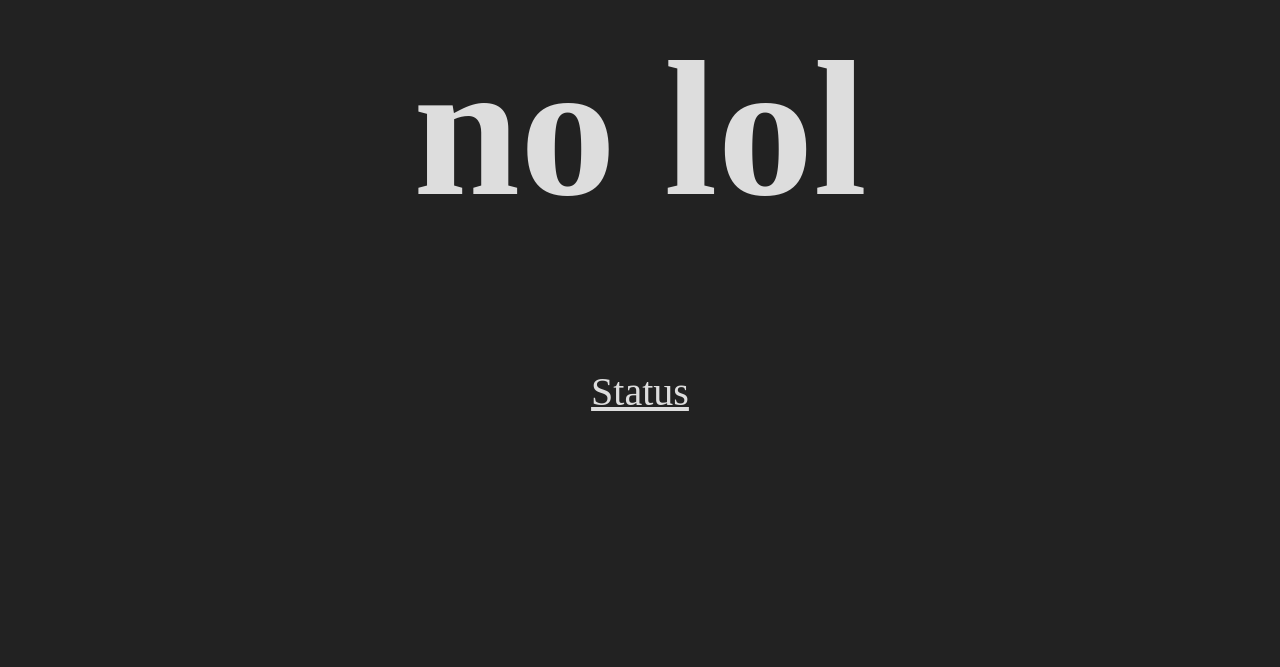
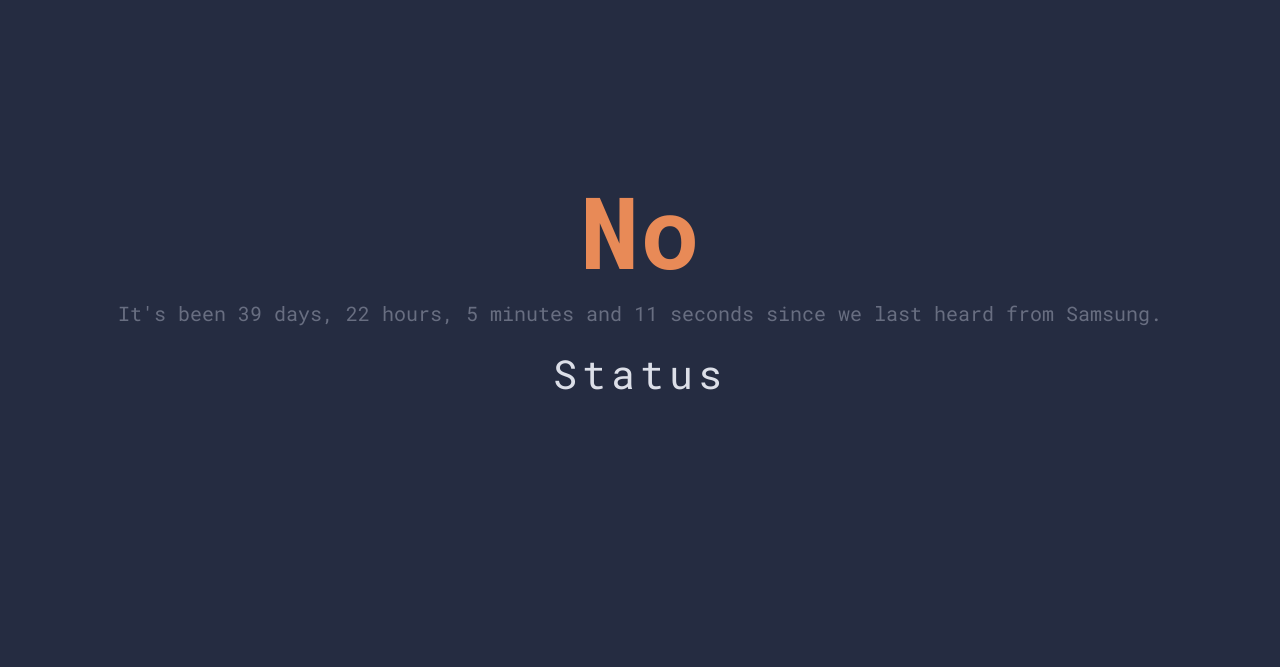
Before and after one commit to mweinbach/isthefoldoutyet, a plain HTML site: page index.html in a window 1280 px wide. Shown: the part 110-777 px from the top of the page. Drawn offline with nearby package versions, Linux system fonts and the light colour scheme; a web font is replaced by a local one.

Commit message:
Update index.html

```diff
--- a/index.html
+++ b/index.html
@@ -1,29 +1,51 @@
 <!DOCTYPE html>
 <html>
-    <head>
-        <title>Flippy Boi Release</title>
-        <link rel="shortcut icon" type="image/png" href="/galaxy-fold_highlight_capture_front_s.png" />
-        <style>
-            body {
-                background-color: #222;
-                align-items: center;
-                text-align: center;
-            }
-            h1 {
-                color: #ddd;
-                font-size: 12em;
-            }
-            a {
-                color: #ddd;
-                font-size: 2.5em;
-            }
-            a:hover {
-                color: #aaa;
-            }
-        </style>
-    </head>
-    <body>
-        <h1>no lol</h1>
-        <a href="https://www.xda-developers.com/samsung-galaxy-fold-launch-delays/">Status</a>
-    </body>
+
+<head>
+    <meta charset="utf-8">
+    <meta name="viewport" content="width=device-width, initial-scale=1.0, shrink-to-fit=no">
+    <title>Flippy Boi Release</title>
+    <link rel="shortcut icon" type="image/png" href="/galaxy-fold_highlight_capture_front_s.png" />
+    <link rel="stylesheet" href="https://cdnjs.cloudflare.com/ajax/libs/twitter-bootstrap/4.3.1/css/bootstrap.min.css">
+    <link rel="stylesheet" href="https://fonts.googleapis.com/css?family=Aldrich">
+    <link rel="stylesheet" href="https://fonts.googleapis.com/css?family=Roboto+Mono:100,400,700">
+    <link rel="stylesheet" href="assets/css/styles.min.css">
+</head>
+
+<body style="margin: auto;">
+    <div style="background-color: #252c41;min-width: 100vw;max-width: 100vh;">
+        <div class="text-center justify-content-sm-center justify-content-md-center justify-content-lg-center justify-content-xl-center" style="width: 100vw;height: 100vh;">
+            <h1 class="d-flex d-xl-flex justify-content-center align-items-end align-self-end justify-content-sm-center align-items-sm-end align-self-sm-end justify-content-md-center align-items-md-end align-self-md-end justify-content-lg-center align-items-lg-end align-self-lg-end justify-content-xl-center align-items-xl-end align-self-xl-end"
+                style="font-family: 'Roboto Mono', monospace;font-size: 100px;color: rgb(232,138,87);font-weight: bold;height: 50vh;width: 100vw;">No</h1>
+            <p style="color: rgb(104,110,129);font-family: 'Roboto Mono', monospace;font-size: 20px;width: 100vw;padding-left: 25px;padding-right: 25px;" id=counter>It's been XX days, XX hours, X minutes and X seconds since we last heard from Samsung</p>
+            <a href="https://www.xda-developers.com/samsung-galaxy-fold-launch-delays/" class="text-light">
+                <p style="width: 100vw;height: 40vh;font-family: 'Roboto Mono', monospace;color: rgb(220,223,232);font-size: 40px;letter-spacing: 5px;">Status</p>
+            </a>
+
+            <script>
+                // Date of last communication
+                var lastHeardOf = new Date("May 06, 2019 23:00:00").getTime();
+                // Update every x ms (set to 10ms to try and get rid of the delay on initial load)
+                var timeSince = setInterval(function() {
+                    // Get current time
+                    var now = new Date().getTime();
+
+                    // Calculate time difference
+                    var timeSince = lastHeardOf - now;
+                    // Converting to days, hours, minutes and seconds
+                    var days = Math.floor(timeSince / (1000 * 60 * 60 * 24));
+                    var hours = Math.floor((timeSince % (1000 * 60 * 60 * 24)) / (1000 * 60 * 60));
+                    var minutes = Math.floor((timeSince % (1000 * 60 * 60)) / (1000 * 60));
+                    var seconds = Math.floor((timeSince % (1000 * 60)) / 1000);
+
+                    // Printing result to id "counter" -- Also converts it to an absolute value since the result is negative
+                    document.getElementById("counter").innerHTML = "It's been " + Math.abs(days) + " days, " + Math.abs(hours) + " hours, " + Math.abs(minutes) + " minutes and " + Math.abs(seconds) + " seconds since we last heard from Samsung.";
+
+                }, 10);
+            </script>
+        </div>
+    </div>
+
+</body>
+
 </html>
```
